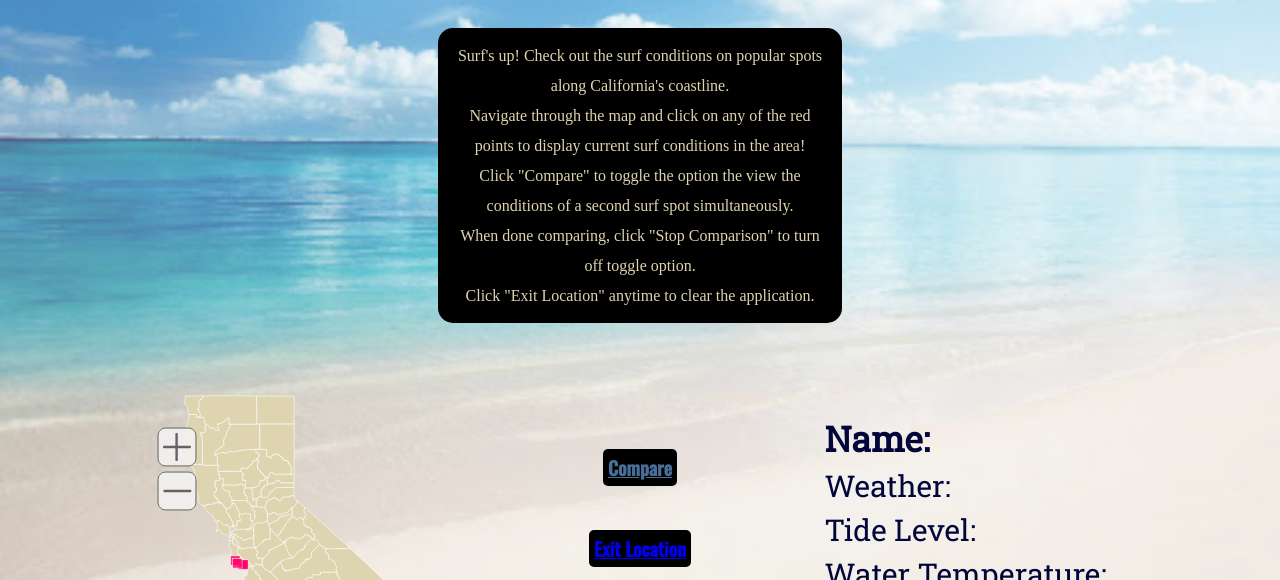
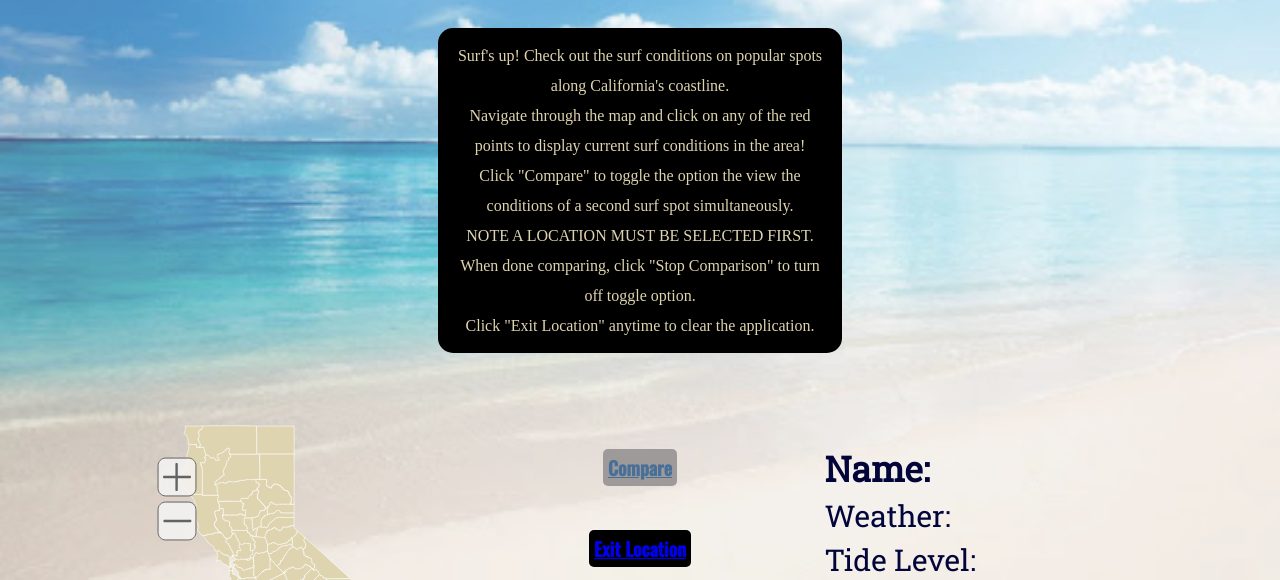
Before and after one commit to jasonkim0105/Wave-Watch, a website built with webpack: page index.html in a window 1280 px wide. In both pictures the pointer is over the link "Compare". Shown: the part 220-800 px from the top of the page. Built offline with nearby package versions, Linux system fonts and the light colour scheme; no server answers; a web font is replaced by a local one.

Commit message:
new styles

```diff
--- a/index.html
+++ b/index.html
@@ -47,6 +47,8 @@
         <br/>
 
         Click "Compare" to toggle the option the view the conditions of a second surf spot simultaneously.
+        <br/>
+        NOTE A LOCATION MUST BE SELECTED FIRST.
         <br/>
 
         When done comparing, click "Stop Comparison" to turn off toggle option.
--- a/src/index.scss
+++ b/src/index.scss
@@ -96,7 +96,8 @@ ul {
 .options {
   display: inline-block;
   font-family: 'Oswald';
-  color: rgb(77, 128, 179);
+  // color: rgb(77, 128, 179);
+  color: #ded4af;
 }
 
 .compare {
@@ -126,14 +127,17 @@ ul {
 
 .compare:hover {
   color: rgb(72, 111, 151);
+  background-color: rgb(158, 154, 154);
 }
 
 .exit:hover {
   color: rgb(72, 111, 151);
+  background-color: rgb(158, 154, 154);
 }
 
 #stop:hover {
   color: rgb(72, 111, 151);
+  background-color: rgb(158, 154, 154);
 }
 
 .main-nav {
```
Also changed, not shown: dist/main.css.
